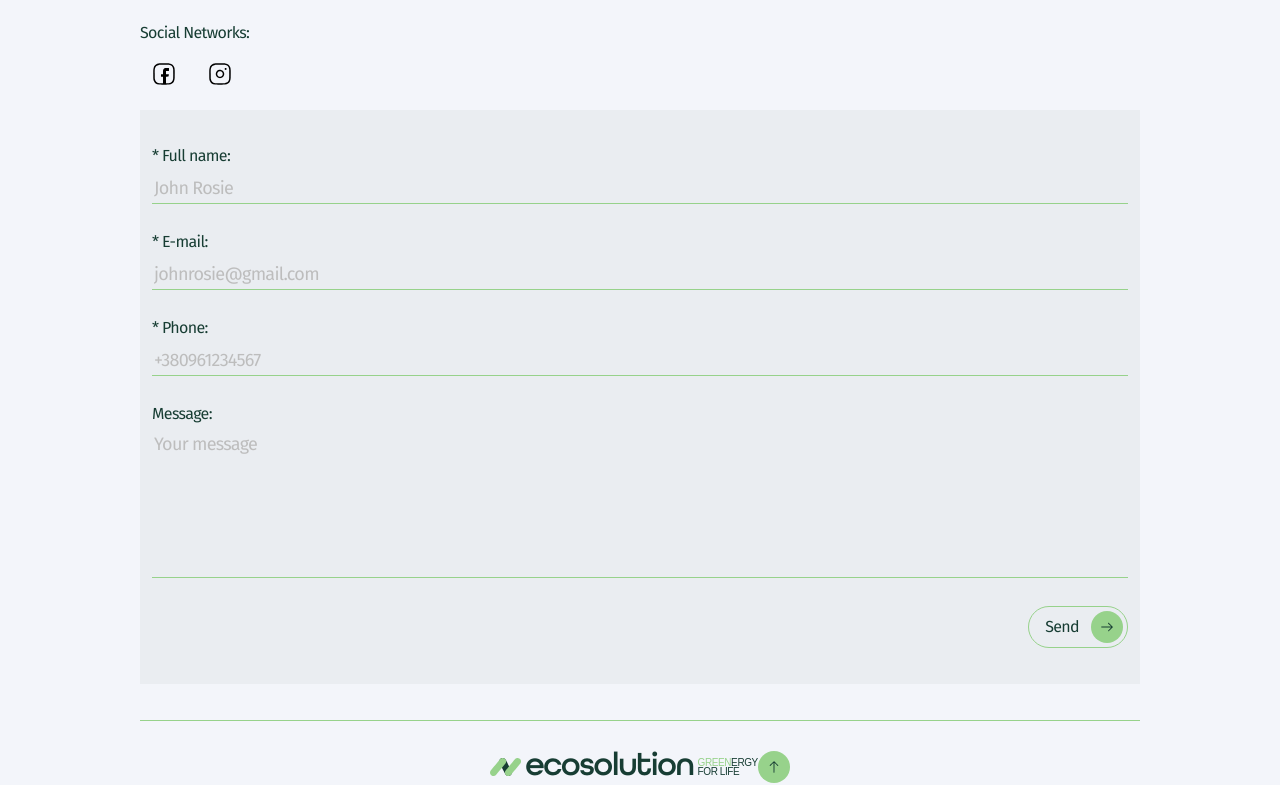
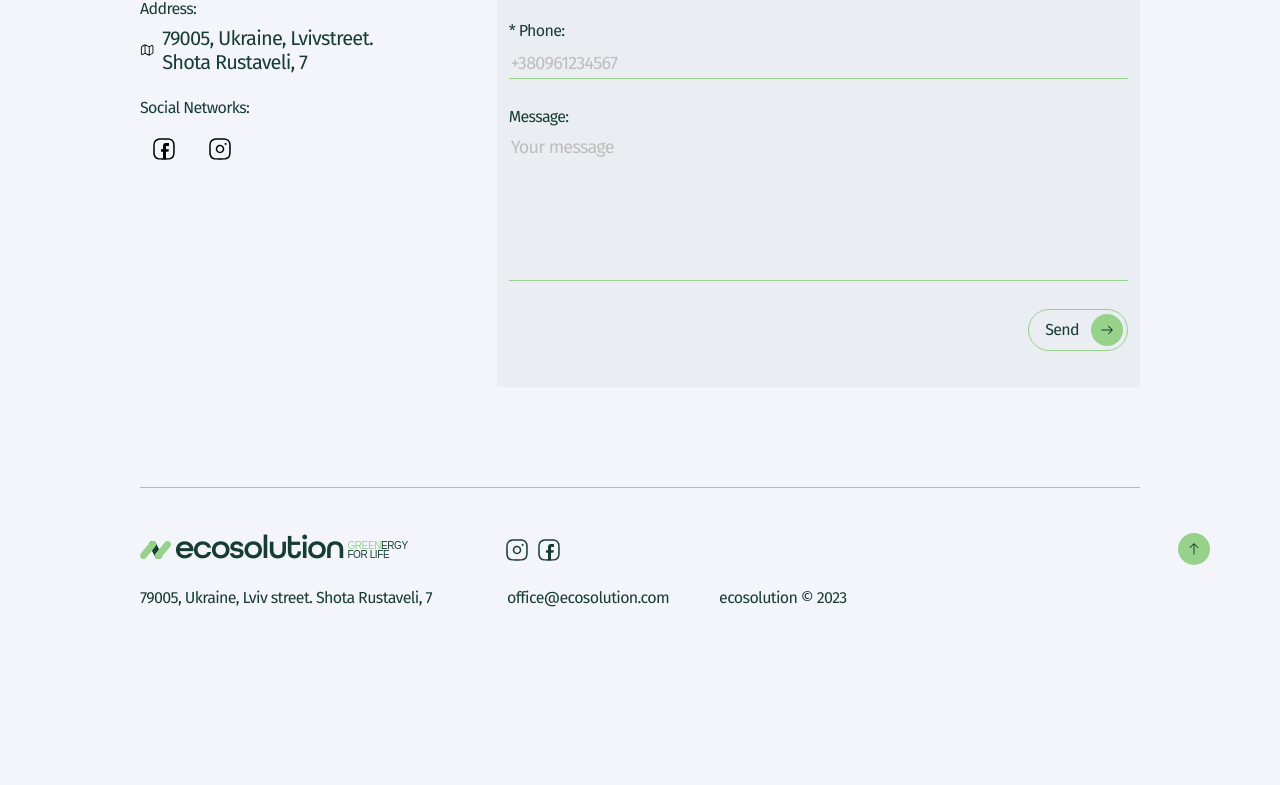
Before and after one commit to Dmitry-Abakumov/ecosolution, a React (Create React App) app: page / in a window 1280 px wide. Shown: the part 3248-4033 px from the top of the page. After the commit the page ends 3895 px from the top, so only its background shows below. Built offline with nearby package versions, Linux system fonts and the light colour scheme.

Commit message:
Adds styles for the tablet

```diff
--- a/src/components/ContactUs/ConatctUs.jsx
+++ b/src/components/ContactUs/ConatctUs.jsx
@@ -10,8 +10,11 @@ const ContactUs = () => {
     <section id="contactUs" className={css.section}>
       <Container>
         <h2 className={css.title}>Contact us</h2>
-        <OurContacts />
-        <ContactForm />
+
+        <div className={css.formAndContactsWrap}>
+          <OurContacts />
+          <ContactForm />
+        </div>
 
         <hr className={css.line} />
       </Container>
--- a/src/components/ContactUs/ContactForm/ContactForm.module.css
+++ b/src/components/ContactUs/ContactForm/ContactForm.module.css
@@ -116,3 +116,9 @@
 
   text-align: end;
 }
+
+@media screen and (min-width: 768px) {
+  .form {
+    margin-top: 0;
+  }
+}
--- a/src/components/ContactUs/ContactUs.module.css
+++ b/src/components/ContactUs/ContactUs.module.css
@@ -10,6 +10,31 @@
   text-transform: uppercase;
 
   font-size: 28px;
+  line-height: 1;
 
   text-align: center;
 }
+
+.formAndContactsWrap {
+  margin-top: 24px;
+}
+
+@media screen and (min-width: 768px) {
+  .section {
+    padding-top: 100px;
+  }
+
+  .title {
+    font-size: 36px;
+  }
+
+  .formAndContactsWrap {
+    display: flex;
+    gap: 122px;
+    margin-top: 40px;
+  }
+
+  .line {
+    margin-top: 100px;
+  }
+}
--- a/src/components/ContactUs/OurContacts/OurContacts.module.css
+++ b/src/components/ContactUs/OurContacts/OurContacts.module.css
@@ -2,8 +2,6 @@
   display: flex;
   flex-direction: column;
   gap: 24px;
-
-  margin-top: 24px;
 }
 
 .contactBlock {
--- a/src/components/Footer/Footer.jsx
+++ b/src/components/Footer/Footer.jsx
@@ -11,6 +11,7 @@ const Footer = () => {
   return (
     <footer className={css.footer}>
       <Container className={css.container}>
+        <div className={css.logoBtnSocialWrap}>
           <div className={css.wrap}>
             <Logo />
             <ScrollToSectionBtn sectionId="main" className={css.btn}>
@@ -45,7 +46,9 @@ const Footer = () => {
               </a>
             </li>
           </ul>
-        <div>
+        </div>
+
+        <div className={css.contactsCopyrightWrap}>
           <ContactInfo wrapperClass={css.contctInfoWrapper} />
           <p className={css.copyright}>ecosolution © 2023</p>
         </div>
--- a/src/components/Footer/Footer.module.css
+++ b/src/components/Footer/Footer.module.css
@@ -54,6 +54,8 @@
 
 .socialsList {
   display: flex;
+  justify-content: center;
+  align-items: center;
   gap: 8px;
 }
 
@@ -67,3 +69,40 @@
 
   margin-top: 16px;
 }
+
+@media screen and (min-width: 768px) {
+  .footer {
+    padding: 40px 0px;
+  }
+
+  .logoBtnSocialWrap {
+    display: flex;
+    gap: 97px;
+  }
+
+  .contactsCopyrightWrap {
+    display: flex;
+    align-items: center;
+    gap: 50px;
+  }
+
+  .contctInfoWrapper {
+    gap: 75px;
+  }
+
+  .copyright {
+    margin-top: 0;
+  }
+
+  .btn {
+    position: absolute;
+    top: 5px;
+    right: 30px;
+  }
+
+  .container {
+    position: relative;
+    align-items: flex-start;
+    gap: 16px;
+  }
+}
```
Lines whose indentation alone changed are shown as unchanged.
